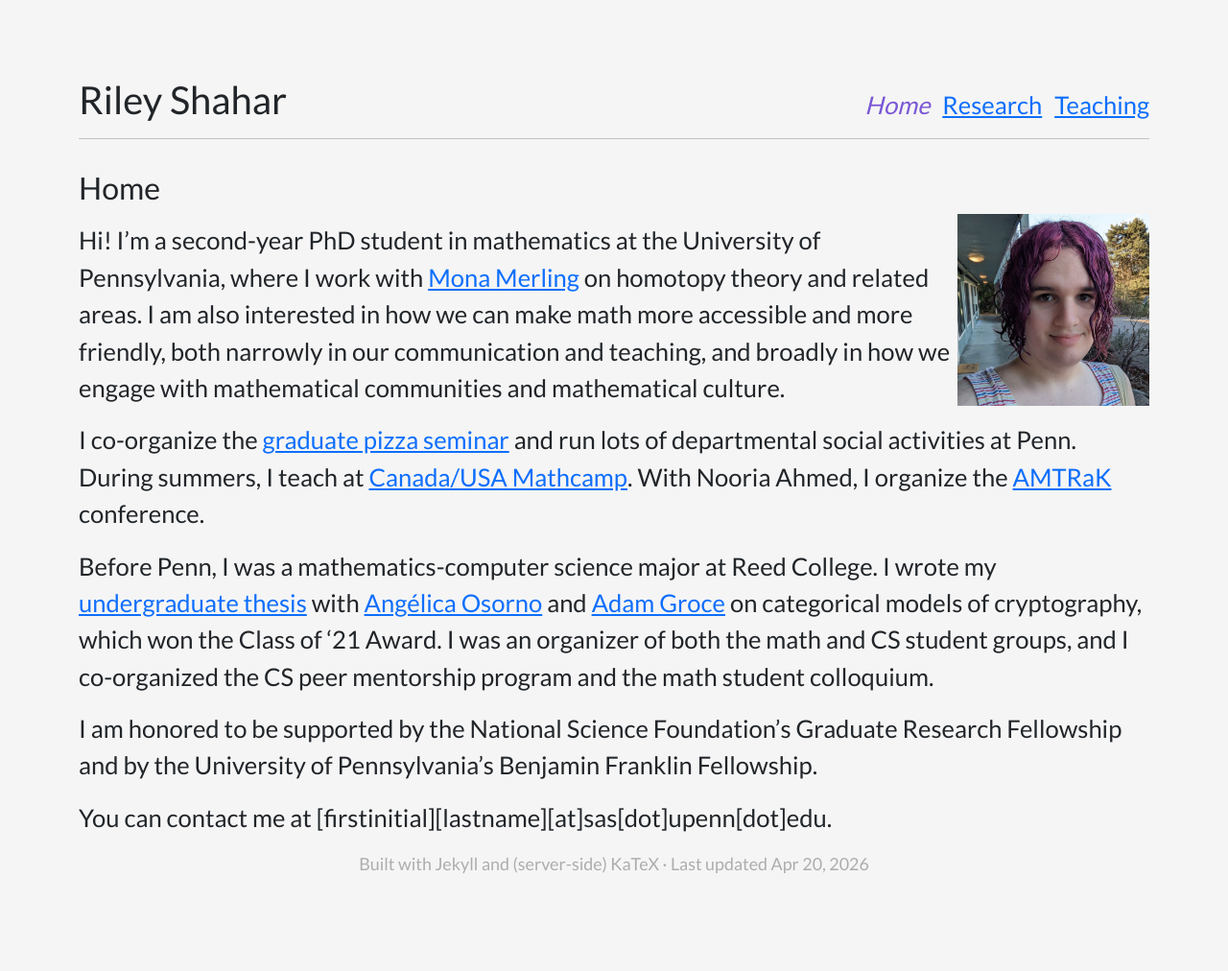
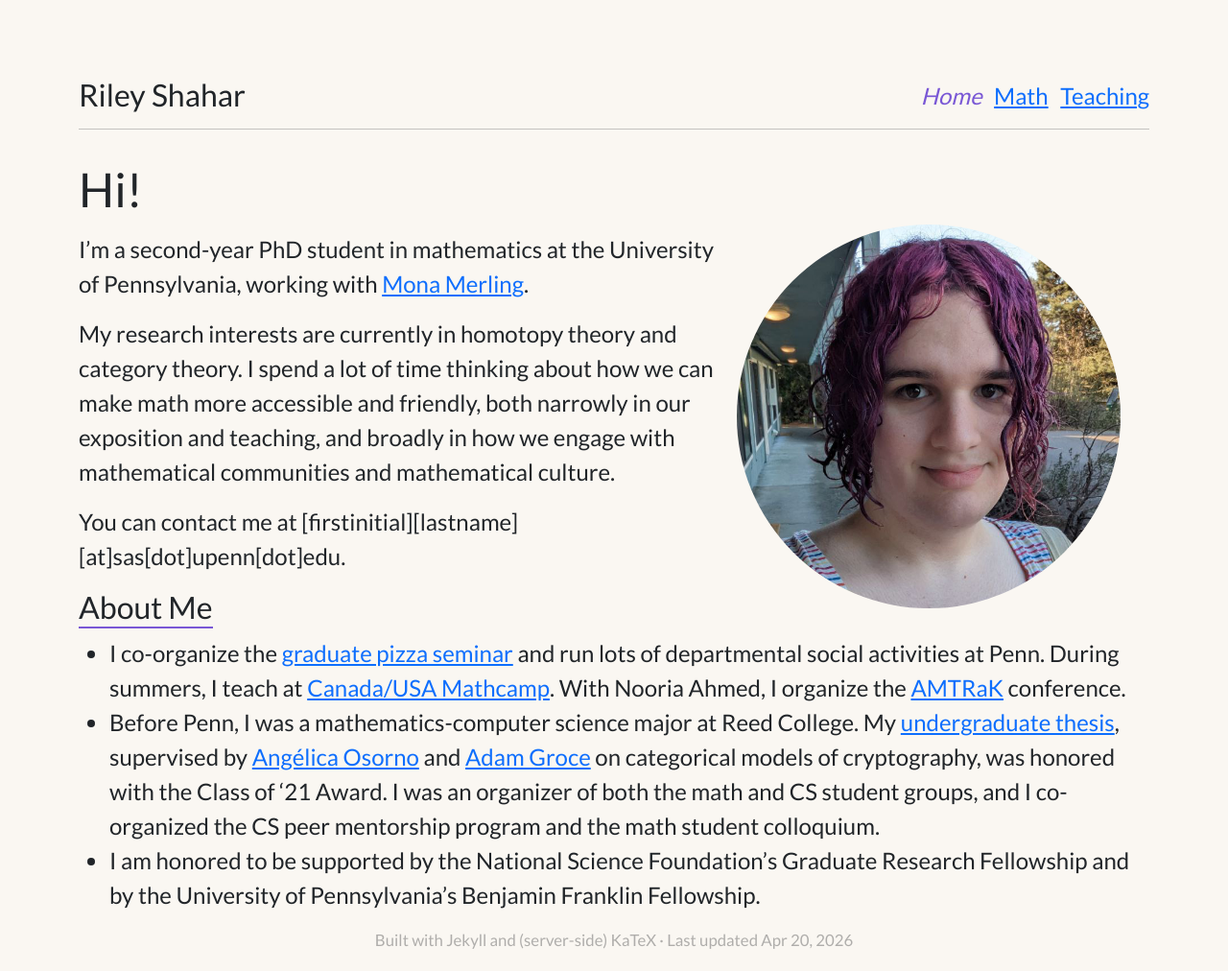
Before and after one commit to rileyshahar/website, a Jekyll site: the page built from index.md, in a window 1280 px wide and 1012 px high. Shown: the whole window at 96% size. Built offline with Jekyll 4.4.1, drawn with Linux system fonts in a browser that asks for light colours.

Commit message:
style updates

```diff
--- a/_layouts/base.html
+++ b/_layouts/base.html
@@ -30,7 +30,7 @@
 		<header>
 			<div class="container">
 				<div class="d-flex justify-content-between align-items-end">
-					<div><h1 class="mb-0"> Riley Shahar </h1></div>
+					<div><h2 class="mb-0"> Riley Shahar </h2></div>
 					<ul class="list-inline mb-0">
 						{% for item in site.data.navbar %}
 							<li class="list-inline-item{% if item.url == page.url %} active{% endif %}">
@@ -45,10 +45,12 @@
 			</div>
 		</header>
 
-		<div class="container">
-			<h2> {{ page.title }} </h2>
-			{{ content }}
-		</div>
+    <main>
+      <div class="container">
+        <h1> {{ page.title }} </h1>
+        {{ content }}
+      </div>
+    </main>
 
 		<footer>
     	<div class="row">
--- a/_sass/main.scss
+++ b/_sass/main.scss
@@ -1,8 +1,10 @@
 @use "toggle";
 
 $accent: #7957d5;
-$background-color: #f5f5f5;
+$background-color: #faf7f2;
 $footer-text-color: #666666;
+
+$accent: #7957d5;
 
 html {
   height: 100%;
@@ -12,16 +14,23 @@ html {
 body {
   background-color: $background-color;
   padding: 0;
-  font-size: 1.6rem;
+  font-size: 1.5rem;
   height: 100%;
   width: 100%;
   line-height: 1.5;
   font-family: Lato, Helvetica, Arial, sans-serif;
 }
 
+$header-top-pad: 5rem;
+$header-sticky-pad: 1rem;
+
 header {
-  padding-top: 5rem;
-  padding-bottom: 1rem;
+  position: sticky;
+  top: calc(#{$header-sticky-pad} - #{$header-top-pad});
+  z-index: 1000;
+  background-color: $background-color;
+
+  padding-top: $header-top-pad;
 
   li.active,
   li.active a {
@@ -32,8 +41,8 @@ header {
   }
 }
 
-td {
-  padding-right: 1rem;
+main {
+  padding-top: 1rem;
 }
 
 footer {
@@ -53,6 +62,34 @@ footer {
   }
 }
 
+h1 {
+  font-size: calc(1.875rem + 1.5vw);
+}
+
+main {
+  h2 {
+    display: inline-block;
+    border-bottom: 2px solid $accent;
+  }
+}
+
+td {
+  padding-right: 1rem;
+}
+
+img.profile {
+  float: right;
+  width: 400px;
+  margin-left: 10px;
+  margin-bottom: 10px;
+  margin-right: 30px;
+}
+
+.round {
+  object-fit: cover; /* keeps the image filled nicely */
+  border-radius: 50%; /* makes it a circle */
+}
+
 .quote {
   border-left: 0.3rem solid $accent;
   margin-left: 0;
--- /dev/null
+++ b/_sass/plant.scss
@@ -0,0 +1,30 @@
+.plant-state {
+  position: absolute;
+  opacity: 0;
+  pointer-events: none;
+}
+
+.plant-widget {
+  display: inline-block;
+  width: 1.8em;
+  vertical-align: text-bottom;
+
+  .plant-stage {
+    display: none;
+    cursor: pointer;
+
+    img {
+      display: block;
+      width: 100%;
+      height: auto;
+    }
+  }
+}
+
+@for $i from 1 through 4 {
+  #plant-#{$i}:checked ~ .plant-widget {
+    .stage-#{$i} {
+      display: block;
+    }
+  }
+}
--- a/index.md
+++ b/index.md
@@ -1,33 +1,34 @@
 ---
 layout: base
-title: Home
+title: Hi!
 title_override: Riley Shahar
 ---
 
-<img style="float: right;" width="200" src="assets/images/profile.png">
+<img class="profile round" src="assets/images/profile.png">
 
-Hi! I'm a second-year PhD student in mathematics at the University of
-Pennsylvania, where I work with
-[Mona Merling](https://www2.math.upenn.edu/~mmerling/) on homotopy theory and
-related areas. I am also interested in how we can make math more accessible and
-more friendly, both narrowly in our communication and teaching, and broadly in
-how we engage with mathematical communities and mathematical culture.
+I'm a second-year PhD student in mathematics at the University of Pennsylvania,
+working with [Mona Merling](https://www2.math.upenn.edu/~mmerling/).
 
-I co-organize the [graduate pizza seminar](https://pizza-seminar.github.io) and
-run lots of departmental social activities at Penn. During summers, I teach at
-[Canada/USA Mathcamp](https://mathcamp.org). With Nooria Ahmed, I organize the
-[AMTRaK](amtrak) conference.
-
-Before Penn, I was a mathematics-computer science major at Reed College. I wrote
-my [undergraduate thesis](assets/undergrad-thesis.pdf) with
-[Angélica Osorno](https://people.reed.edu/~aosorno/) and
-[Adam Groce](https://people.reed.edu/~agroce/) on categorical models of
-cryptography, which won the Class of '21 Award. I was an organizer of both the
-math and CS student groups, and I co-organized the CS peer mentorship program
-and the math student colloquium.
-
-I am honored to be supported by the National Science Foundation's Graduate
-Research Fellowship and by the University of Pennsylvania's Benjamin Franklin
-Fellowship.
+My research interests are currently in homotopy theory and category theory. I
+spend a lot of time thinking about how we can make math more accessible and
+friendly, both narrowly in our exposition and teaching, and broadly in how we
+engage with mathematical communities and mathematical culture.
 
 You can contact me at [firstinitial][lastname][at]sas[dot]upenn[dot]edu.
+
+## About Me
+
+- I co-organize the [graduate pizza seminar](https://pizza-seminar.github.io)
+  and run lots of departmental social activities at Penn. During summers, I
+  teach at [Canada/USA Mathcamp](https://mathcamp.org). With Nooria Ahmed, I
+  organize the [AMTRaK](amtrak) conference.
+- Before Penn, I was a mathematics-computer science major at Reed College. My
+  [undergraduate thesis](assets/undergrad-thesis.pdf), supervised by
+  [Angélica Osorno](https://people.reed.edu/~aosorno/) and
+  [Adam Groce](https://people.reed.edu/~agroce/) on categorical models of
+  cryptography, was honored with the Class of '21 Award. I was an organizer of
+  both the math and CS student groups, and I co-organized the CS peer mentorship
+  program and the math student colloquium.
+- I am honored to be supported by the National Science Foundation's Graduate
+  Research Fellowship and by the University of Pennsylvania's Benjamin Franklin
+  Fellowship.
```
Also changed, not shown: _data/expository-talks.yaml (+40 -4 lines), _data/navbar.yaml (+8 -2 lines), _includes/plant.html (added, +22 -0 lines), exposition.md (added, +29 -0 lines), teaching.md (+16 -15 lines).
